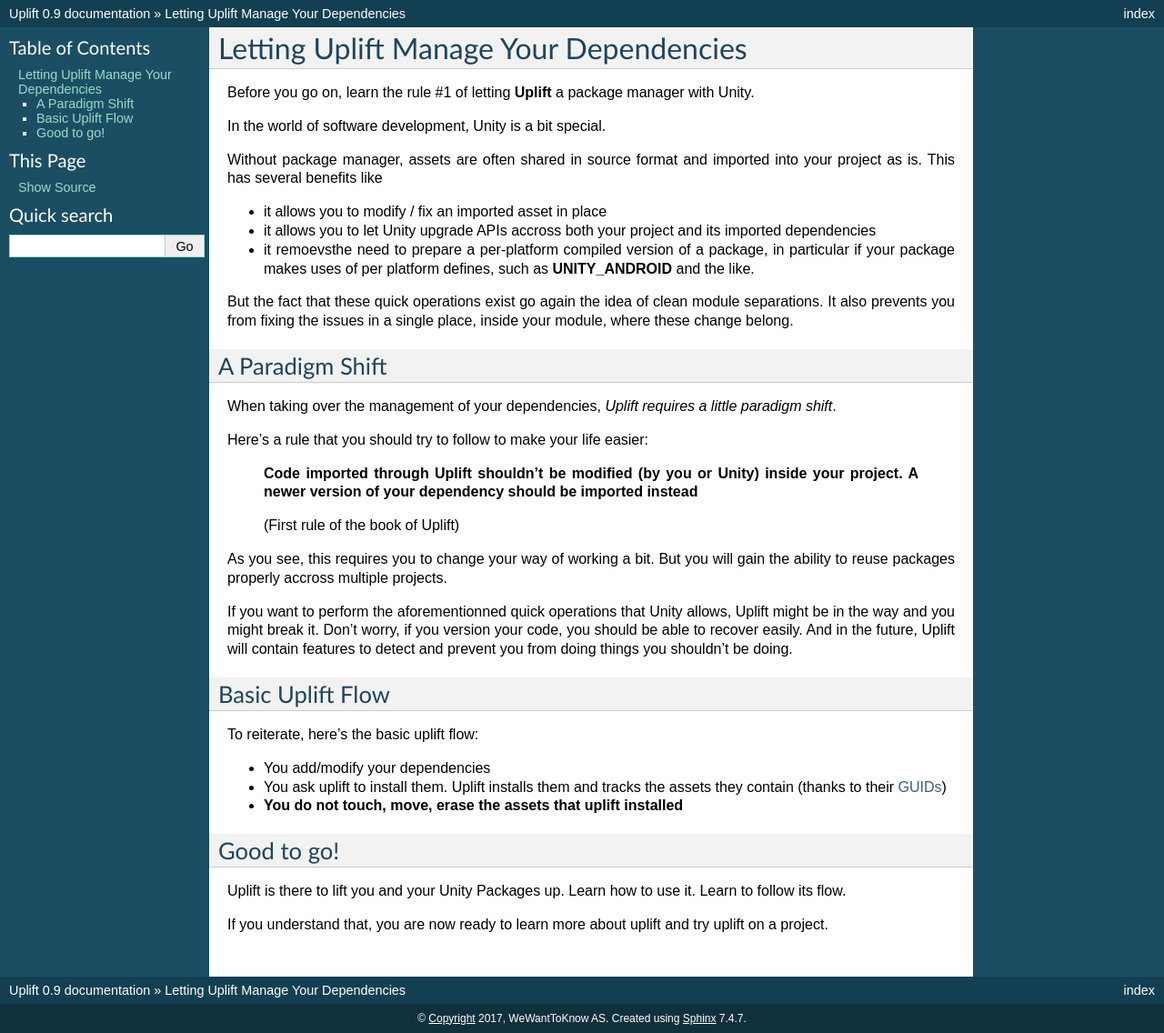
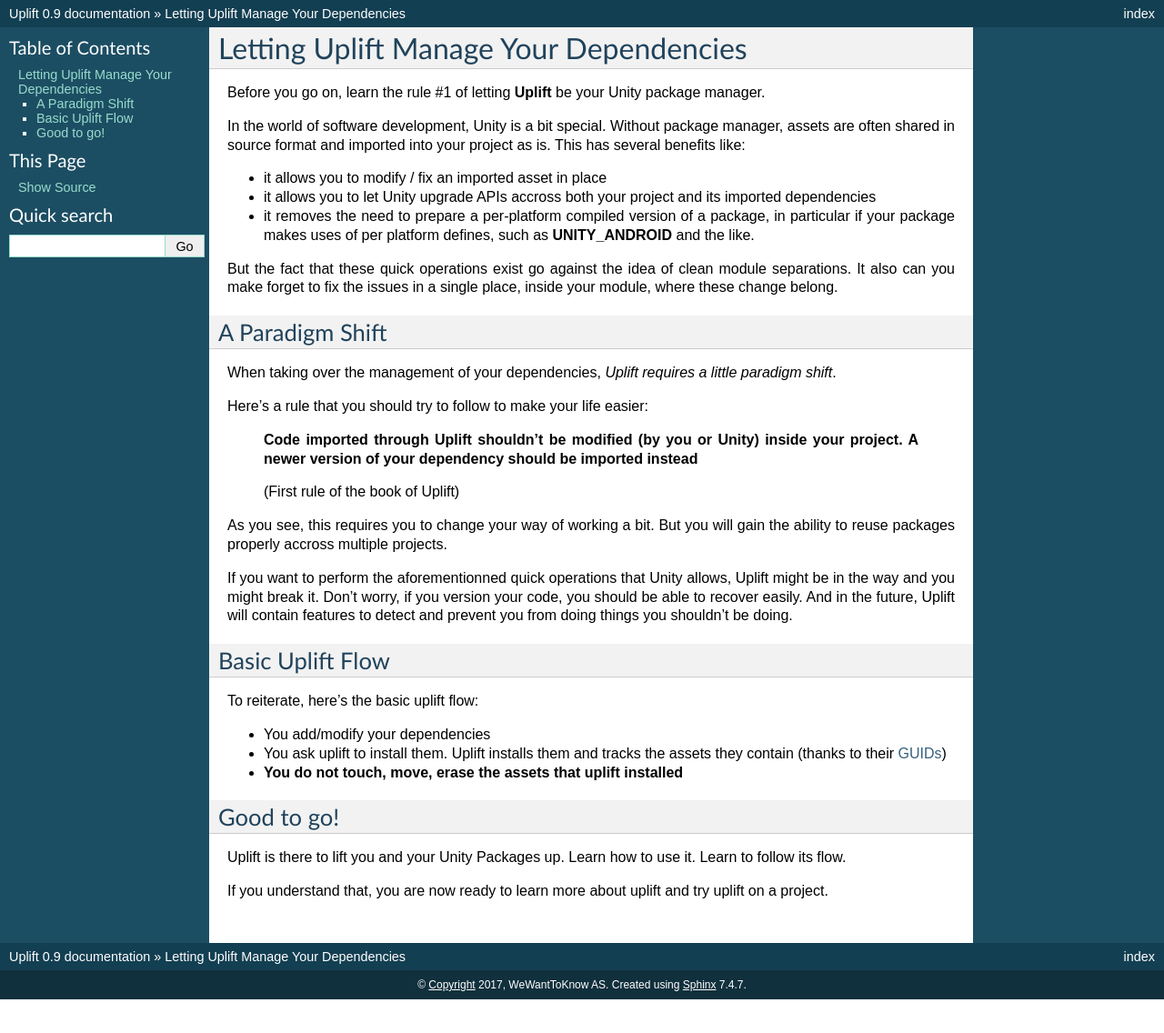
Before and after one commit to DragonBox/uplift-documentation, a Sphinx documentation site: the page built from source/uplift/paradigm_shift.rst, in a window 1280 px wide. Shown: the whole page at 91% size. Built offline with Sphinx 7.4.7, drawn with Linux system fonts in a browser that asks for light colours; after the commit the page ends 1099 px from its top, so only the background shows below that.

Commit message:
clean up uplift section

```diff
--- a/source/uplift/paradigm_shift.rst
+++ b/source/uplift/paradigm_shift.rst
@@ -1,19 +1,17 @@
 Letting Uplift Manage Your Dependencies
 =======================================
 
-Before you go on, learn the rule #1 of letting **Uplift** a package manager with Unity.
+Before you go on, learn the rule #1 of letting **Uplift** be your Unity package manager.
 
-In the world of software development, Unity is a bit special.
-
-Without package manager, assets are often shared in source format and imported into your project as is. This has several benefits like
+In the world of software development, Unity is a bit special. Without package manager, assets are often shared in source format and imported into your project as is. This has several benefits like:
 
 * it allows you to modify / fix an imported asset in place
 
 * it allows you to let Unity upgrade APIs accross both your project and its imported dependencies
 
-* it remoevsthe need to prepare a per-platform compiled version of a package, in particular if your package makes uses of per platform defines, such as **UNITY_ANDROID** and the like.
+* it removes the need to prepare a per-platform compiled version of a package, in particular if your package makes uses of per platform defines, such as **UNITY_ANDROID** and the like.
 
-But the fact that these quick operations exist go again the idea of clean module separations. It also prevents you from fixing the issues in a single place, inside your module, where these change belong.
+But the fact that these quick operations exist go against the idea of clean module separations. It also can you make forget to fix the issues in a single place, inside your module, where these change belong.
 
 A Paradigm Shift
 ----------------
--- a/source/uplift/uplift_overview.rst
+++ b/source/uplift/uplift_overview.rst
@@ -1,7 +1,9 @@
 Uplift Overview
 ===============
 
-Uplift is a dependency manager for Unity. It allows you to shift from importing your dependencies manually to declaring your dependencies and let Uplift do the work of managing your dependencies (and their own dependencies). At the core of your project will lie a list of dependencies:
+Uplift is a dependency manager for Unity. It allows you to shift from importing your dependencies manually to declaring your dependencies and let Uplift do the work of managing your dependencies (and their own dependencies).
+
+At the core of your project will lie a list of dependencies:
 
 .. image:: ../assets/uplift_dependencies.png
    :scale: 30 %
```
Also changed, not shown: source/howto/version_control_with_uplift.rst (+16 -18 lines).
